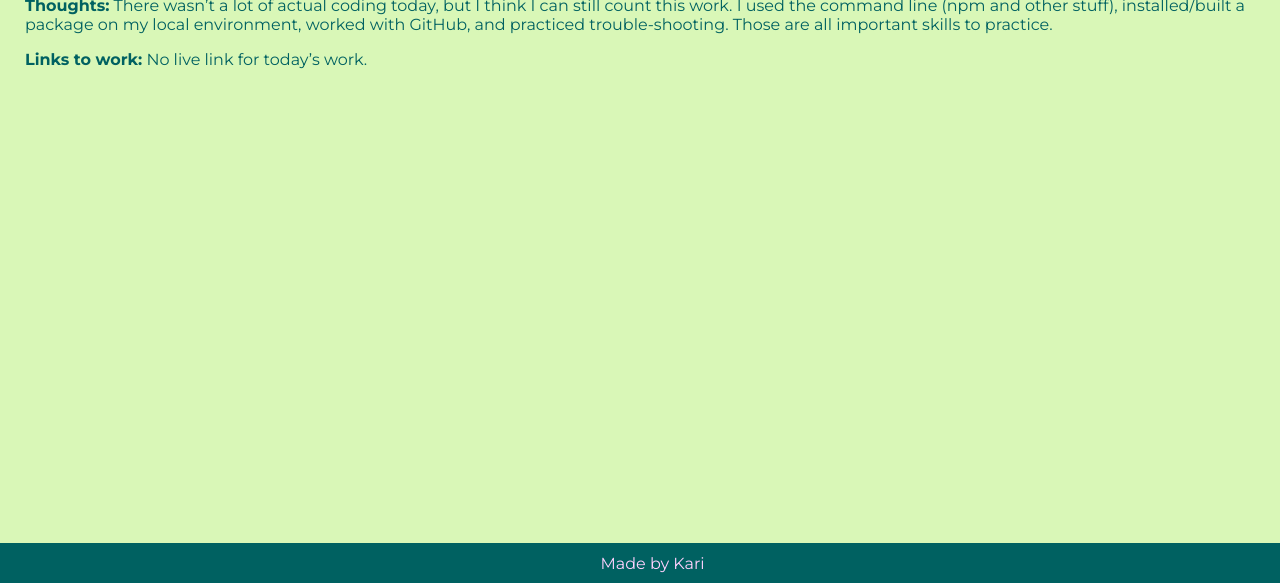
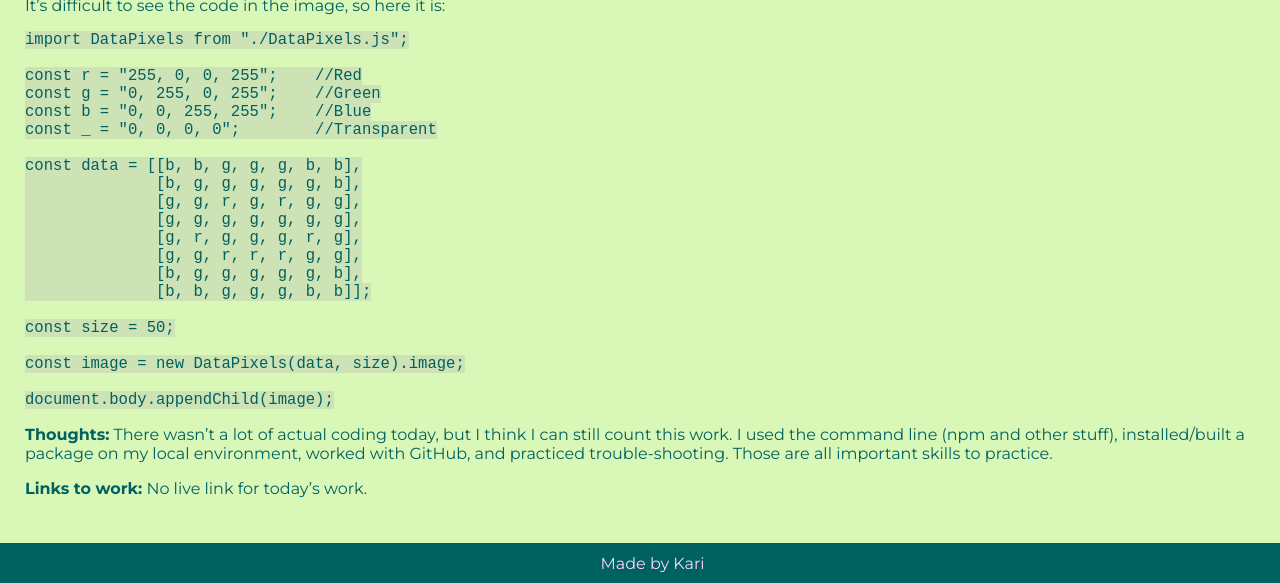
Before and after one commit to KJLarson/100-days, a Jekyll site: the page built from _posts/2019-06-01-data-pixels.md, in a window 1280 px wide and 1309 px high. Shown: the part 726-1309 px from the top of the window. Built offline with Jekyll 4.4.1, drawn with Linux system fonts in a browser that asks for light colours; nearby versions of some CDN libraries; some web fonts are replaced.

Commit message:
Add code block

````diff
--- a/_posts/2019-06-01-data-pixels.md
+++ b/_posts/2019-06-01-data-pixels.md
@@ -10,6 +10,32 @@ Here's the simple text picture I made in the browser version of the playground:
 
 ![Data Pixels smiley face](https://res.cloudinary.com/karijl/image/upload/c_scale,w_600/v1559446329/data-pixels-2019-06-01.png)
 
+It's difficult to see the code in the image, so here it is:
+
+```
+import DataPixels from "./DataPixels.js";
+
+const r = "255, 0, 0, 255";    //Red
+const g = "0, 255, 0, 255";    //Green
+const b = "0, 0, 255, 255";    //Blue
+const _ = "0, 0, 0, 0";        //Transparent
+
+const data = [[b, b, g, g, g, b, b],
+              [b, g, g, g, g, g, b],
+              [g, g, r, g, r, g, g],
+              [g, g, g, g, g, g, g],
+              [g, r, g, g, g, r, g],
+              [g, g, r, r, r, g, g],
+              [b, g, g, g, g, g, b],
+              [b, b, g, g, g, b, b]];
+
+const size = 50;
+
+const image = new DataPixels(data, size).image;
+
+document.body.appendChild(image);
+```
+
 **Thoughts:** There wasn't a lot of actual coding today, but I think I can still count this work. I used the command line (npm and other stuff), installed/built a package on my local environment, worked with GitHub, and practiced trouble-shooting. Those are all important skills to practice.
 
 **Links to work:** No live link for today's work.
````
